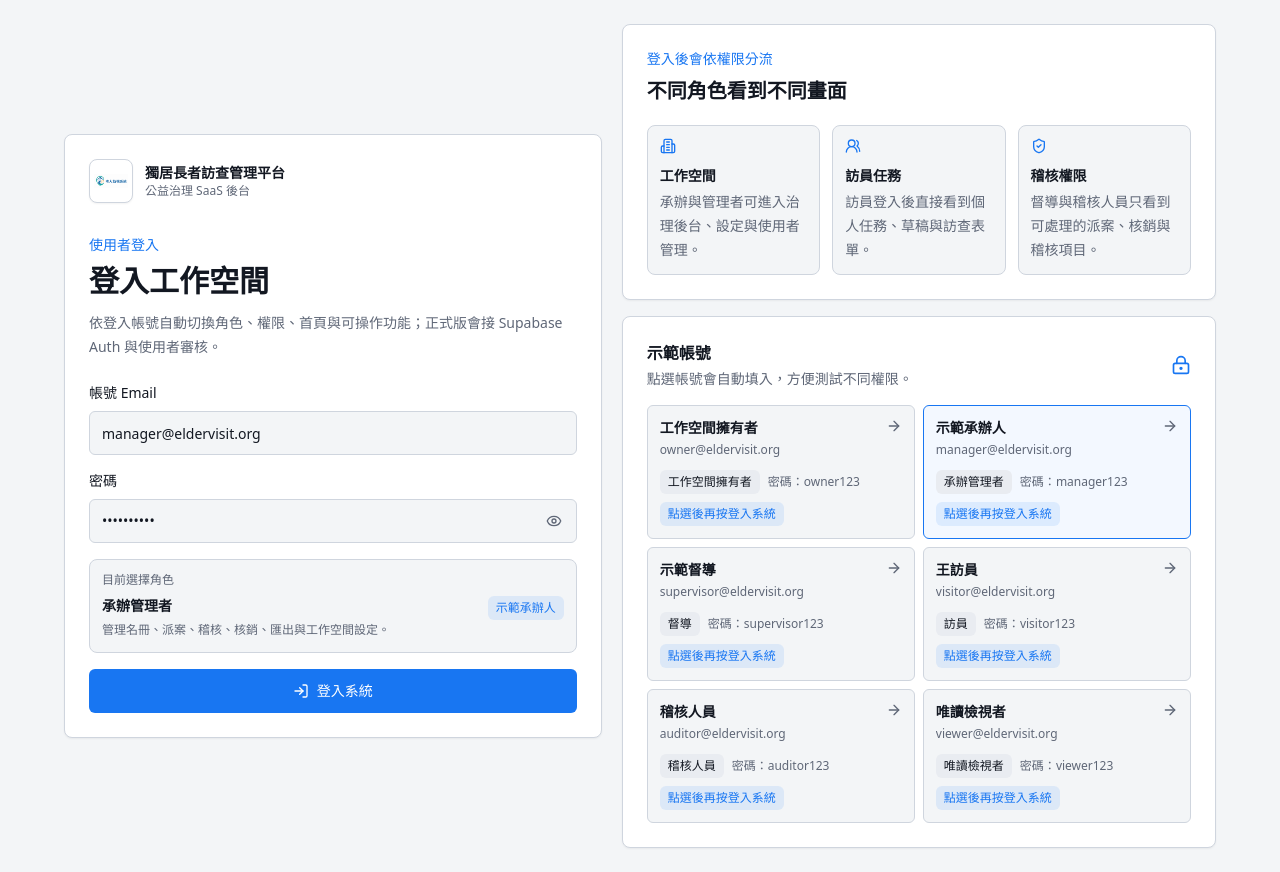
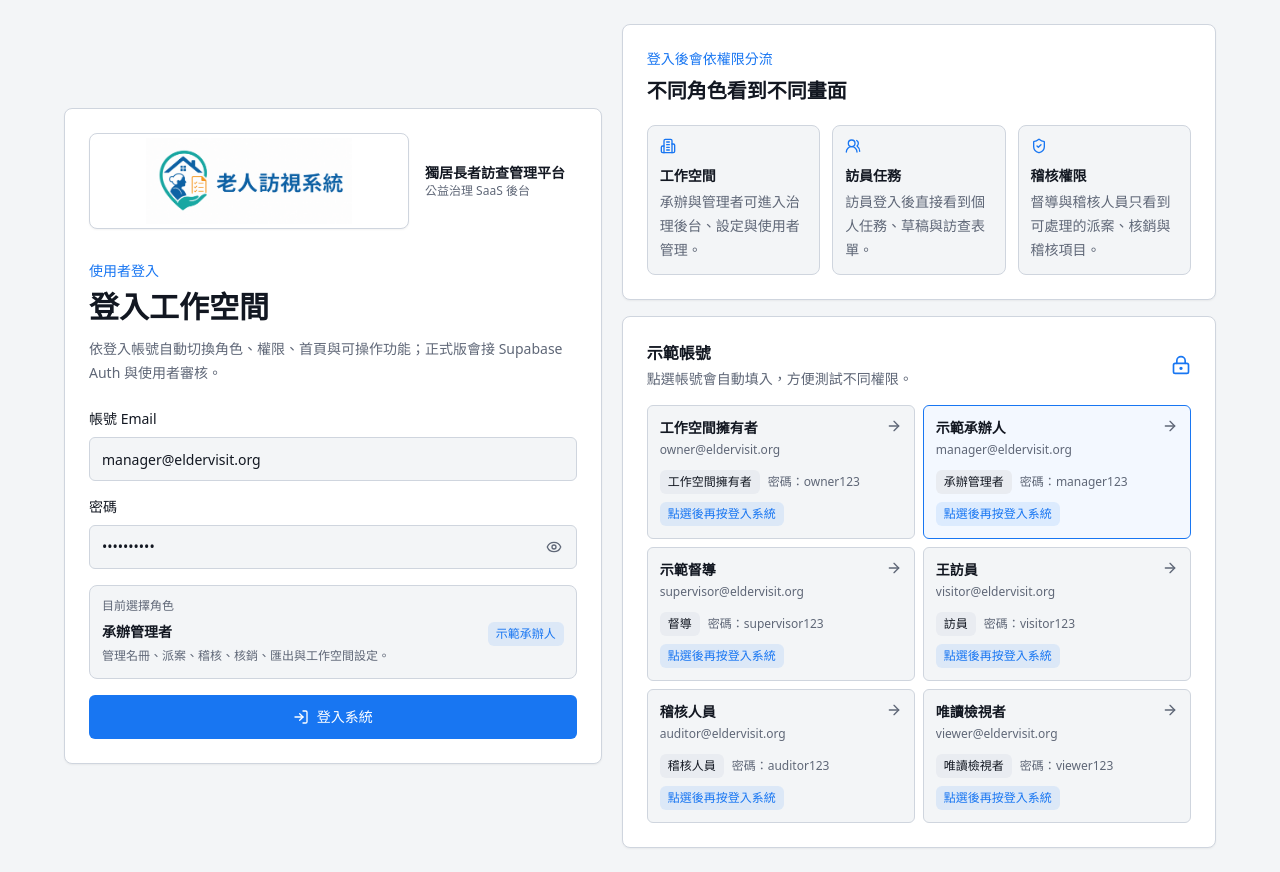
Before and after one commit to chatgptcjcu-boop/Elder-Visit-Platform, a Next.js app: page /login in a window 1280 px wide. Built offline with nearby package versions, Linux system fonts and the light colour scheme.

Commit message:
Improve logo display sizing

```diff
--- a/components/auth/login-panel.tsx
+++ b/components/auth/login-panel.tsx
@@ -70,9 +70,9 @@ export function LoginPanel() {
     <main className="min-h-screen bg-background px-4 py-6 text-foreground sm:px-6 lg:px-8">
       <div className="mx-auto grid min-h-[calc(100vh-3rem)] w-full max-w-6xl items-center gap-5 lg:grid-cols-[0.95fr_1.05fr]">
         <section className="order-2 rounded-lg border bg-card p-5 shadow-sm lg:order-1 lg:p-6">
-          <div className="flex items-center gap-3">
-            <BrandLogo size="lg" />
-            <div>
+          <div className="flex flex-col gap-3 sm:flex-row sm:items-center sm:gap-4">
+            <BrandLogo variant="full" size="lg" className="h-24 w-80 max-w-full" />
+            <div className="min-w-0">
               <p className="text-sm font-semibold">獨居長者訪查管理平台</p>
               <p className="text-xs text-muted-foreground">公益治理 SaaS 後台</p>
             </div>
--- a/components/layout/app-shell.tsx
+++ b/components/layout/app-shell.tsx
@@ -40,7 +40,7 @@ export async function AppShell({
       <aside className="fixed inset-y-0 left-0 z-30 hidden w-72 border-r bg-card lg:flex lg:flex-col">
         <div className="border-b px-4 py-4">
           <div className="flex items-center gap-3">
-            <BrandLogo />
+            <BrandLogo size="md" />
             <div className="min-w-0">
               <p className="truncate text-sm font-semibold">公益治理後台</p>
               <p className="truncate text-xs text-muted-foreground">{workspace.name}</p>
--- a/components/layout/brand-logo.tsx
+++ b/components/layout/brand-logo.tsx
@@ -2,23 +2,34 @@ import Image from "next/image";
 import { cn } from "@/lib/utils";
 
 const sizeClasses = {
-  sm: "h-9 w-9",
-  md: "h-10 w-10",
-  lg: "h-11 w-11",
+  mark: {
+    sm: "h-9 w-9",
+    md: "h-10 w-10",
+    lg: "h-11 w-11",
+  },
+  full: {
+    sm: "h-10 w-32",
+    md: "h-12 w-44",
+    lg: "h-24 w-80",
+  },
 };
 
 export function BrandLogo({
   size = "md",
+  variant = "mark",
   className,
 }: {
-  size?: keyof typeof sizeClasses;
+  size?: keyof typeof sizeClasses.mark;
+  variant?: keyof typeof sizeClasses;
   className?: string;
 }) {
+  const isFullLogo = variant === "full";
+
   return (
     <div
       className={cn(
         "relative shrink-0 overflow-hidden rounded-lg border bg-white shadow-sm",
-        sizeClasses[size],
+        sizeClasses[variant][size],
         className,
       )}
     >
@@ -26,9 +37,21 @@ export function BrandLogo({
         src="/brand/elder-visit-logo.png"
         alt="老人訪視系統 LOGO"
         fill
-        sizes={size === "lg" ? "44px" : size === "md" ? "40px" : "36px"}
-        className="object-contain p-1"
-        priority={size === "lg"}
+        sizes={
+          isFullLogo
+            ? size === "lg"
+              ? "256px"
+              : size === "md"
+                ? "176px"
+                : "128px"
+            : size === "lg"
+              ? "44px"
+              : size === "md"
+                ? "40px"
+                : "36px"
+        }
+        className={cn(isFullLogo ? "object-contain p-1" : "object-cover object-left p-0.5")}
+        priority={isFullLogo || size === "lg"}
       />
     </div>
   );
```
